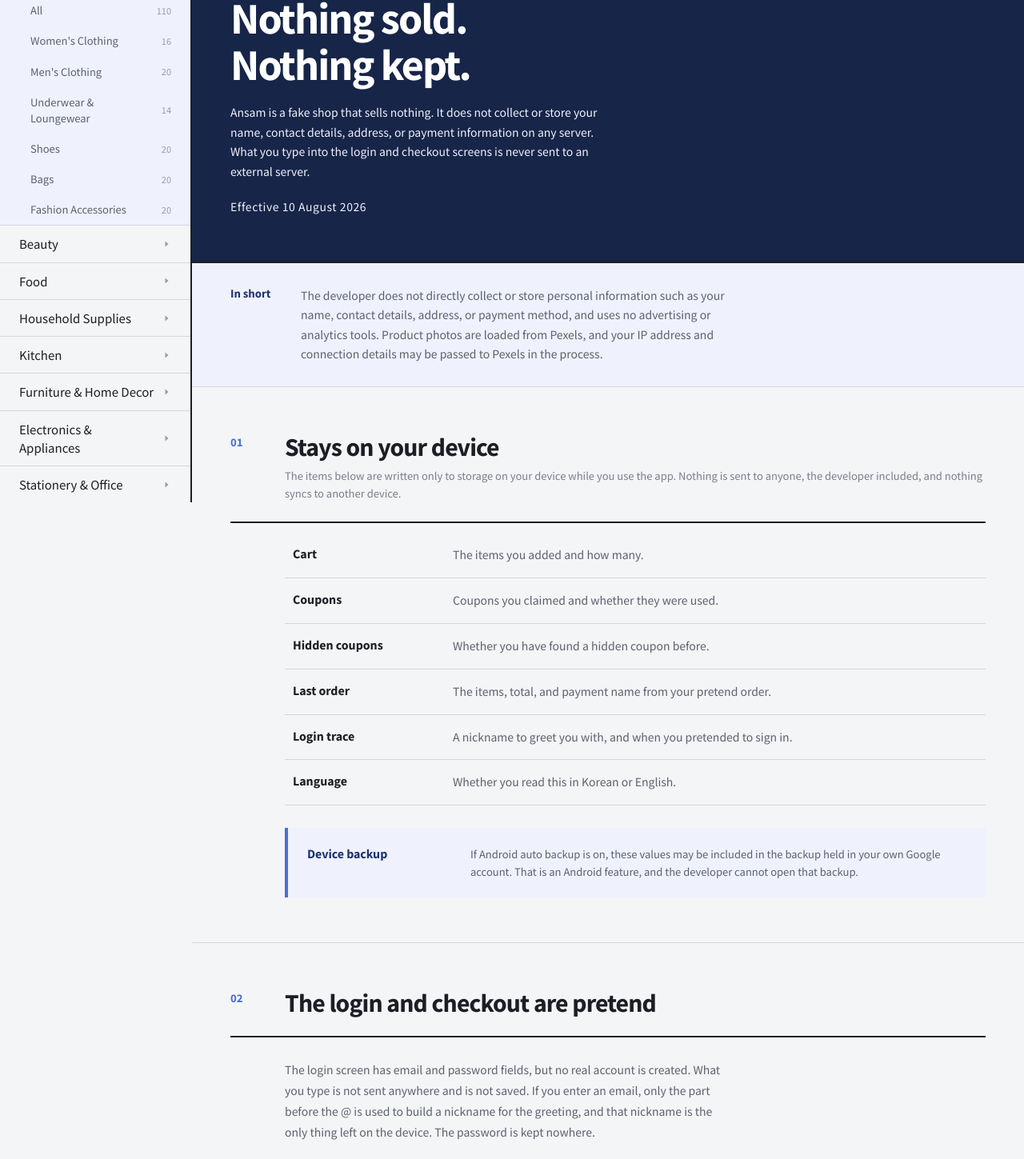
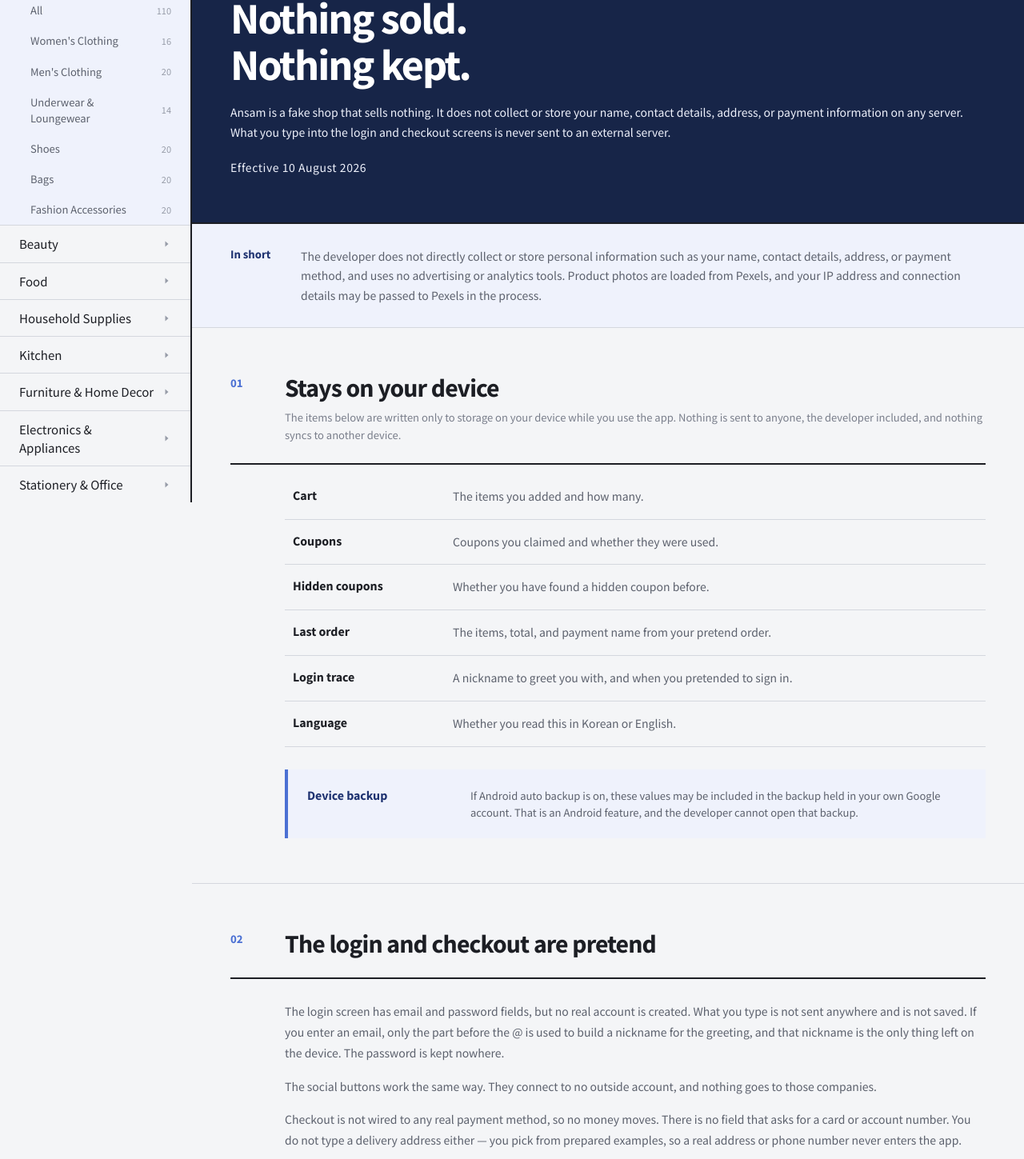
Before and after one commit to sele906/fake-shop-frontend, a React (Create React App) app: page /privacy in a window 1280 px wide. Shown: the part 172-1621 px from the top of the page at 80% size. Built offline with nearby package versions, Linux system fonts and the light colour scheme.

Commit message:
css 조정

```diff
--- a/src/pages/privacy/Privacy.module.css
+++ b/src/pages/privacy/Privacy.module.css
@@ -27,7 +27,6 @@
 }
 
 .hero > p {
-  max-width: 62ch;
   margin: 20px 0 0;
   color: var(--accent-100);
   font-size: 14px;
@@ -58,7 +57,6 @@
 }
 
 .summary p {
-  max-width: 72ch;
   margin: 0;
   color: var(--n-700);
   font-size: 14px;
@@ -108,7 +106,6 @@
 }
 
 .body > p {
-  max-width: 72ch;
   margin: 0;
   color: var(--n-700);
   font-size: 14px;
```
